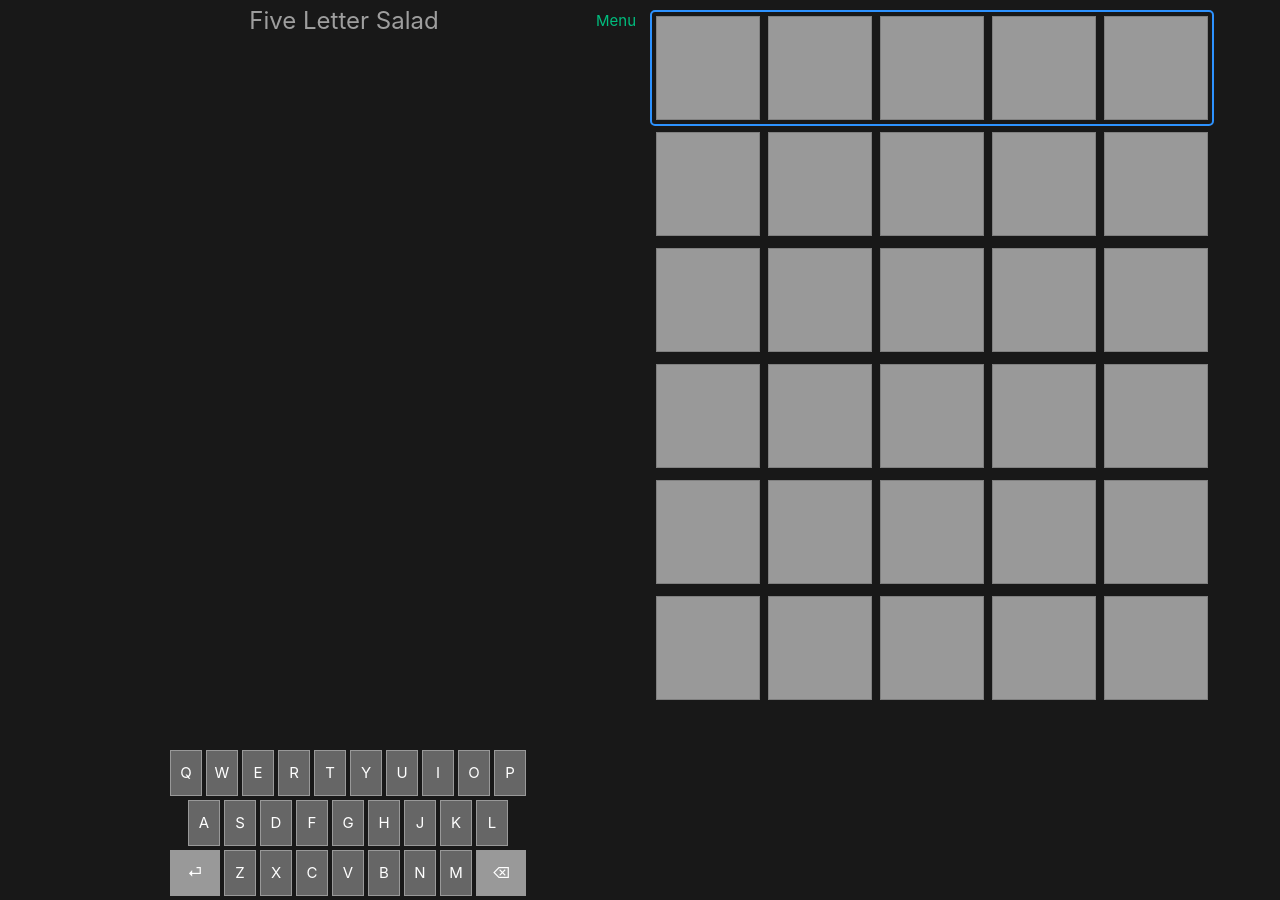
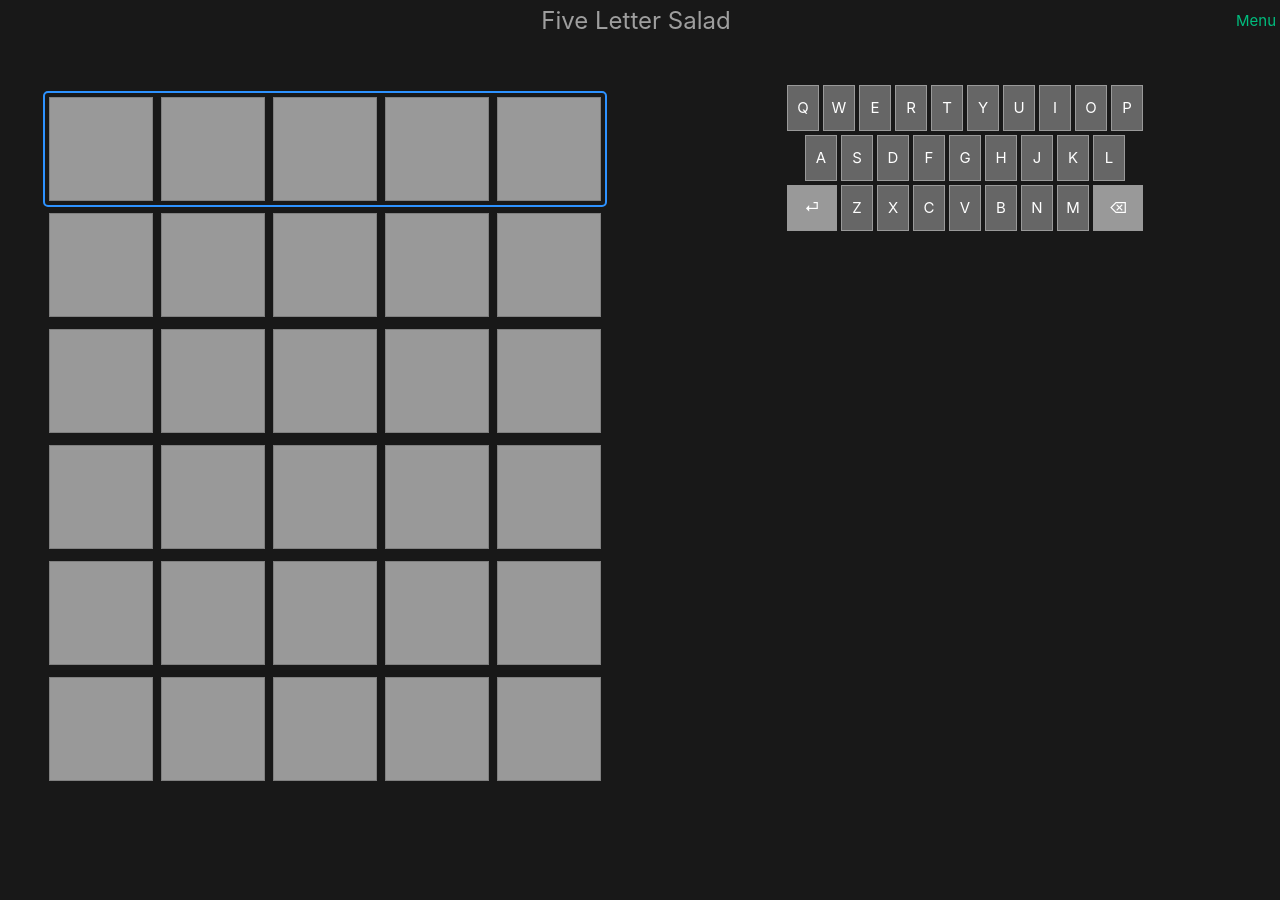
Before and after one commit to jwmickey/five-letter-salad, a Vue app: page / in a window 1280 px wide. After the commit the page ends 827 px from the top, so only its background shows below. Built offline with nearby package versions, Linux system fonts and the light colour scheme.

Commit message:
fix desktop layout

```diff
--- a/src/assets/main.css
+++ b/src/assets/main.css
@@ -2,8 +2,11 @@
 
 #app {
   max-width: 1280px;
+  width: 100%;
   margin: 0 auto;
   font-weight: normal;
+  display: flex;
+  flex-flow: column wrap;
 }
 
 a,
@@ -24,12 +27,6 @@ a,
     display: flex;
     place-items: center;
   }
-
-  #app {
-    display: grid;
-    grid-template-columns: 1fr 1fr;
-    padding: 0 2rem;
-  }
 }
 
 .board {
--- a/src/components/GameBoard.vue
+++ b/src/components/GameBoard.vue
@@ -135,6 +135,7 @@ window.addEventListener("keyup", handleKeyUp);
 
 <template>
   <NavBar title="Five Letter Salad"></NavBar>
+  <div class="game">
     <div class="board">
       <GuessEntry
         v-bind:key="i"
@@ -150,7 +151,7 @@ window.addEventListener("keyup", handleKeyUp);
         :gameOver="isGameOver"
       ></RemainingGuesses>
     </div>
-  <div>
+    <div class="controls">
       <KeyBoard
         :wrongLetters="wrongLetters"
         :lettersInWord="lettersInWord"
@@ -159,6 +160,7 @@ window.addEventListener("keyup", handleKeyUp);
       ></KeyBoard>
       <div v-if="showNotAWord" class="wrong">
         <strong>Sorry, this word is not in my dictionary.</strong>
+      </div>
     </div>
   </div>
   <GameOver
@@ -175,4 +177,17 @@ window.addEventListener("keyup", handleKeyUp);
   text-align: center;
   color: yellow;
 }
+.game {
+  display: flex;
+  flex-flow: column wrap;
+}
+
+.game > div {
+  flex: 1;
+}
+@media (min-width: 1024px) {
+  .game {
+    flex-direction: row;
+  }
+}
 </style>
```
Lines whose indentation alone changed are shown as unchanged.
